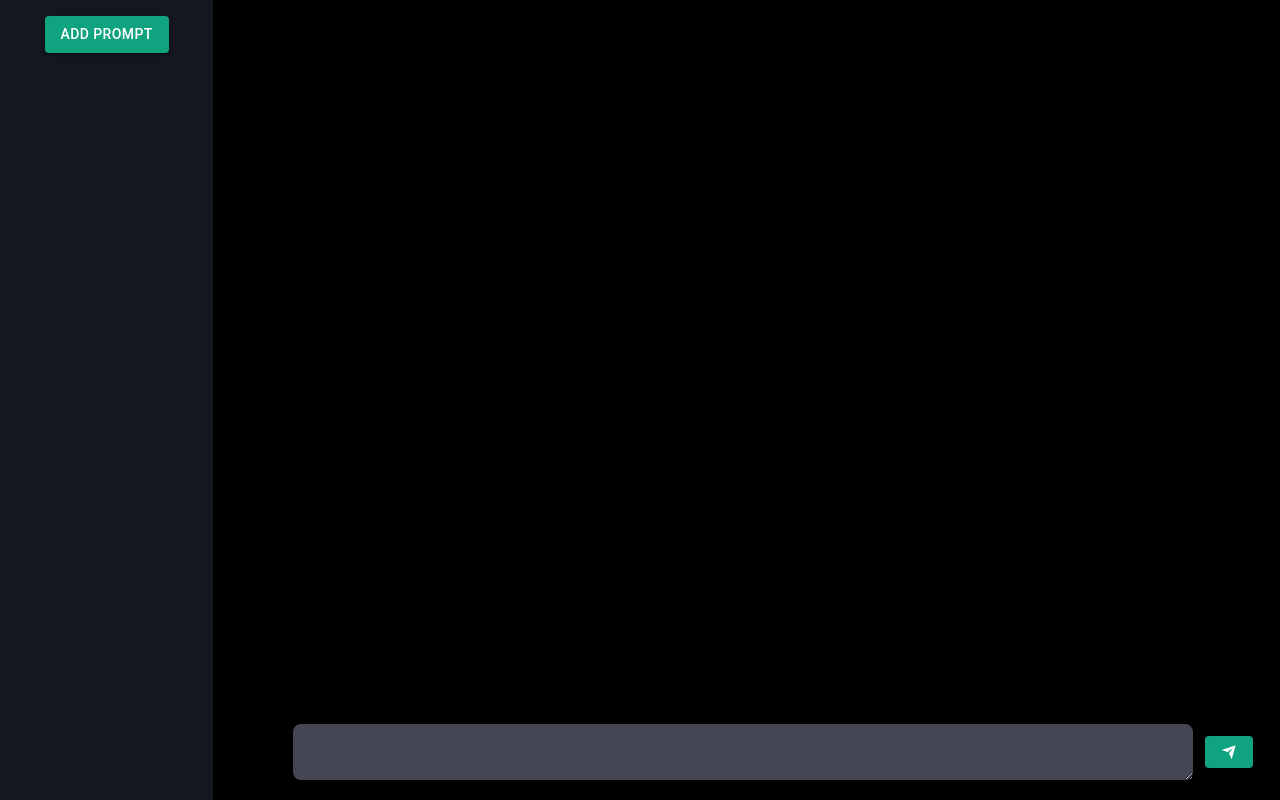
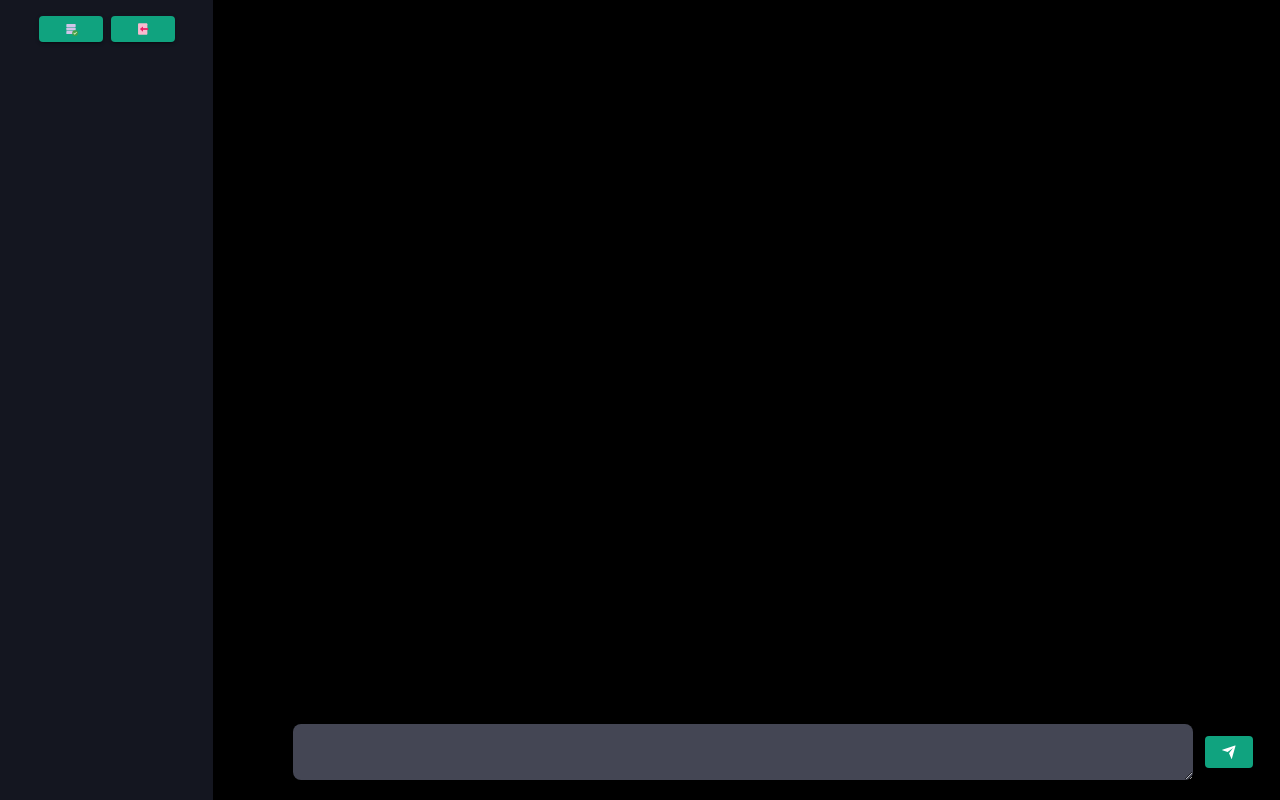
Before and after one commit to khoatran1602/chatbot, a React (Vite) app: page / in a window 1280 px wide. Built offline with nearby package versions, Linux system fonts and the light colour scheme.

Commit message:
import API Key to use

```diff
--- a/src/App.tsx
+++ b/src/App.tsx
@@ -4,6 +4,7 @@ import ChatResponse from "./components/ChatResponse/ChatResponse";
 import ChatInput from "./components/ChatInput/ChatInput";
 import { handleResponse, sendRequest } from "./components/utils";
 import { SideBar } from "./components/SideBar/SideBar";
+import { APIKey } from "./components/APIKey/APIKey";
 
 const ChatApp = () => {
   const [sidebarProp, setSidebarProp] = useState<string>("");
@@ -112,7 +113,7 @@ const ChatApp = () => {
         <SideBar setSidebarProp={setSidebarProp} />
       </div>
 
-      <div className="flex flex-col">
+      <div className="flex flex-col h-screen">
         {chatbotResponse && (
           <ChatResponse
             chatbotResponse={chatbotResponse}
@@ -122,7 +123,6 @@ const ChatApp = () => {
             copy={copy}
           />
         )}
-
         <ChatInput
           userInput={sidebarProp ? sidebarProp : ""}
           handleInputChange={handleInputChange}
--- /dev/null
+++ b/src/components/APIKey/APIKey.tsx
@@ -0,0 +1,65 @@
+import { Button } from "@mui/material";
+import Dialog from "@mui/material/Dialog";
+import DialogActions from "@mui/material/DialogActions";
+import DialogContent from "@mui/material/DialogContent";
+import TextField from "@mui/material/TextField";
+import { useState } from "react";
+import { FcImport } from "react-icons/fc";
+
+export const APIKey = () => {
+  const [open, setOpen] = useState(false);
+  const [key, setKey] = useState<string>("");
+
+  const handleClickOpen = () => {
+    setOpen(true);
+  };
+
+  const handleClose = () => {
+    setOpen(false);
+  };
+
+  const handleAdd = () => {
+    localStorage.setItem("api_key", key);
+    const storedKey = localStorage.getItem("api_key") || "";
+    setKey(storedKey);
+    setOpen(false);
+  };
+
+  return (
+    <div className="ml-2">
+      <Button
+        variant="contained"
+        sx={{
+          bgcolor: "#10A37F",
+          "&:hover": {
+            bgcolor: "#10C17F",
+          },
+        }}
+        onClick={handleClickOpen}
+        style={{ marginTop: "16px" }}
+      >
+        <FcImport />
+      </Button>
+      <Dialog open={open} onClose={handleClose}>
+        <DialogContent>
+          <TextField
+            autoFocus
+            margin="dense"
+            id="outlined-multiline-flexible"
+            label="Enter your API key"
+            type="text"
+            fullWidth
+            multiline
+            maxRows={4}
+            variant="outlined"
+            onChange={(event) => setKey(event.target.value)}
+          />
+        </DialogContent>
+        <DialogActions>
+          <Button onClick={handleClose}>Cancel</Button>
+          <Button onClick={handleAdd}>Add</Button>
+        </DialogActions>
+      </Dialog>
+    </div>
+  );
+};
--- /dev/null
+++ b/src/components/ImportPrompt/ImportPrompt.tsx
@@ -0,0 +1,68 @@
+import { Button } from "@mui/material";
+import Dialog from "@mui/material/Dialog";
+import DialogActions from "@mui/material/DialogActions";
+import DialogContent from "@mui/material/DialogContent";
+import TextField from "@mui/material/TextField";
+import { useState } from "react";
+import { FcAcceptDatabase } from "react-icons/fc";
+import { getRandomKey } from "../utils";
+
+export const ImportPrompt = () => {
+  const [open, setOpen] = useState(false);
+  const [key, setKey] = useState<string>("");
+  const [prompt, setPrompt] = useState("");
+  const [usedPrompts, setUsedPrompts] = useState<string[]>([]);
+
+  const handleClickOpen = () => {
+    setOpen(true);
+  };
+
+  const handleClose = () => {
+    setOpen(false);
+  };
+
+  const handleAdd = () => {
+    localStorage.setItem(getRandomKey(1, 100).toString(), prompt);
+    const storedPrompts = Object.values(localStorage);
+    setUsedPrompts(storedPrompts);
+    setOpen(false);
+  };
+
+  return (
+    <>
+      <Button
+        variant="contained"
+        sx={{
+          bgcolor: "#10A37F",
+          "&:hover": {
+            bgcolor: "#10C17F",
+          },
+        }}
+        onClick={handleClickOpen}
+        style={{ marginTop: "16px" }}
+      >
+        <FcAcceptDatabase />
+      </Button>
+      <Dialog open={open} onClose={handleClose}>
+        <DialogContent>
+          <TextField
+            autoFocus
+            margin="dense"
+            id="outlined-multiline-flexible"
+            label="Enter your Prompt"
+            type="text"
+            fullWidth
+            multiline
+            maxRows={4}
+            variant="outlined"
+            onChange={(event) => setKey(event.target.value)}
+          />
+        </DialogContent>
+        <DialogActions>
+          <Button onClick={handleClose}>Cancel</Button>
+          <Button onClick={handleAdd}>Add</Button>
+        </DialogActions>
+      </Dialog>
+    </>
+  );
+};
--- a/src/components/SideBar/SideBar.tsx
+++ b/src/components/SideBar/SideBar.tsx
@@ -1,12 +1,8 @@
-import Button from "@mui/material/Button";
 import { useEffect, useState } from "react";
-import Dialog from "@mui/material/Dialog";
-import DialogActions from "@mui/material/DialogActions";
-import DialogContent from "@mui/material/DialogContent";
-import TextField from "@mui/material/TextField";
-import { getRandomKey } from "../utils";
+import { API_KEY, getRandomKey } from "../utils";
 import { AiTwotoneDelete } from "react-icons/ai";
-import { DialogContentText } from "@mui/material";
+import { APIKey } from "../APIKey/APIKey";
+import { ImportPrompt } from "../ImportPrompt/ImportPrompt";
 
 export const SideBar = ({
   setSidebarProp,
@@ -18,7 +14,9 @@ export const SideBar = ({
   const [usedPrompts, setUsedPrompts] = useState<string[]>([]);
 
   useEffect(() => {
-    const storedPrompts = Object.values(localStorage);
+    const storedPrompts = Object.entries(localStorage)
+      .filter(([key]) => key !== API_KEY)
+      .map(([_, value]) => value);
     setUsedPrompts(storedPrompts);
   }, [localStorage]);
 
@@ -49,39 +47,10 @@ export const SideBar = ({
 
   return (
     <div className="flex flex-col items-center">
-      <Button
-        variant="contained"
-        sx={{
-          bgcolor: "#10A37F",
-          "&:hover": {
-            bgcolor: "#10C17F",
-          },
-        }}
-        onClick={handleClickOpen}
-        style={{ marginTop: "16px" }}
-      >
-        Add Prompt
-      </Button>
-      <Dialog open={open} onClose={handleClose}>
-        <DialogContent>
-          <TextField
-            autoFocus
-            margin="dense"
-            id="outlined-multiline-flexible"
-            label="Enter Your Prompt"
-            type="text"
-            fullWidth
-            multiline
-            maxRows={4}
-            variant="outlined"
-            onChange={(event) => setPrompt(event.target.value)}
-          />
-        </DialogContent>
-        <DialogActions>
-          <Button onClick={handleClose}>Cancel</Button>
-          <Button onClick={handleAdd}>Add</Button>
-        </DialogActions>
-      </Dialog>
+      <div className="flex flex-row items-center">
+        <ImportPrompt />
+        <APIKey />
+      </div>
       <ul className="flex flex-col">
         {usedPrompts.map((prompt, index) => (
           <div className="flex flex-row">
--- a/src/components/utils.ts
+++ b/src/components/utils.ts
@@ -1,7 +1,10 @@
 import { Response } from "./types";
 
+export const API_KEY = "api_key";
+
 export async function sendRequest(inputValue: string) {
-  const OPENAI_API_KEY = import.meta.env.VITE_OPENAI_API_KEY;
+  const apiKey = localStorage.getItem(API_KEY);
+  const OPENAI_API_KEY = apiKey;
   const data = {
     model: "gpt-3.5-turbo",
     messages: [{ role: "user", content: inputValue }],
```
